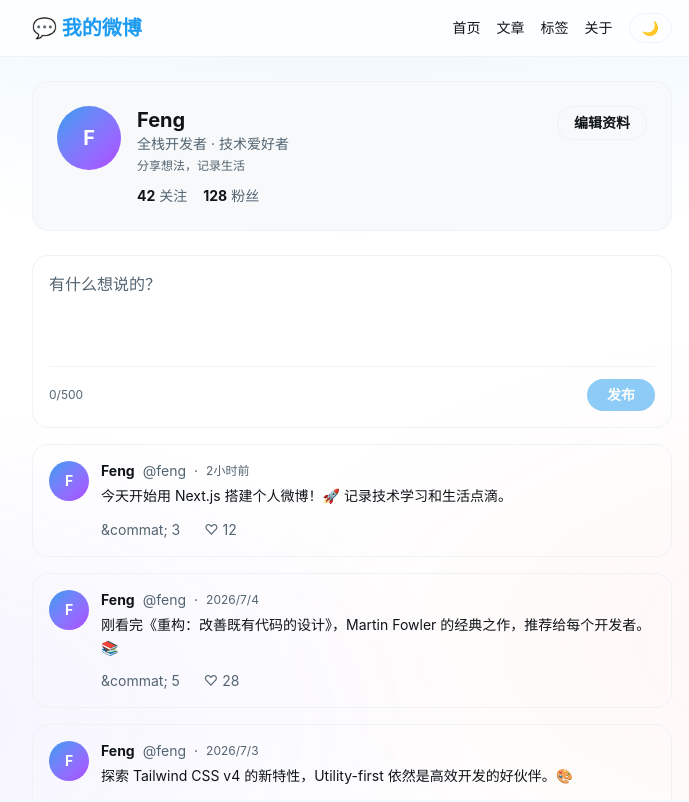
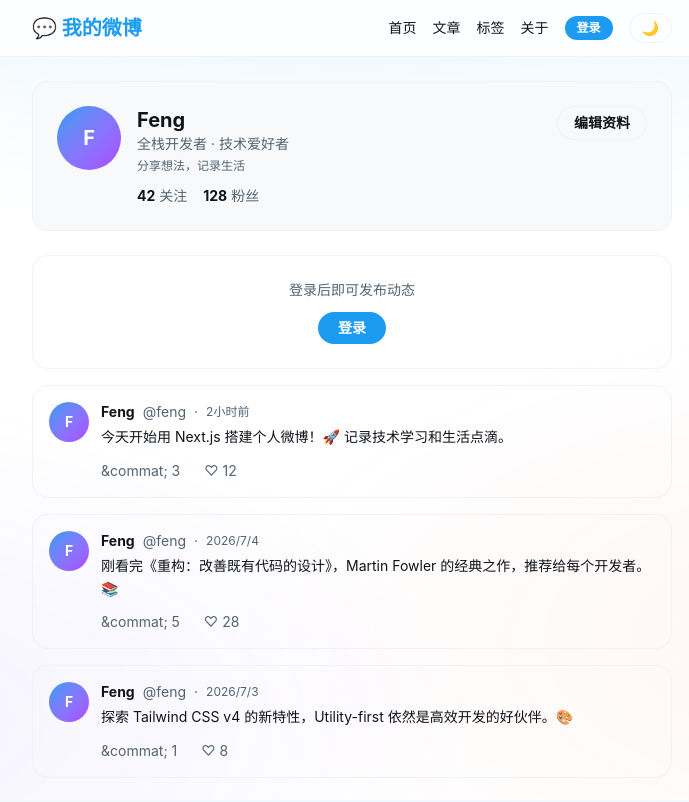
Before and after one commit to qiudaoyudeziwei0308-glitch/weibo-blog, a Next.js app: page / in a window 1280 px wide. Shown: the top 802 px of the page, without its empty margins (288-977 px from the left). Built offline with nearby package versions, Linux system fonts and the light colour scheme; no server answers.

Commit message:
feat: 添加登录认证系统
- NextAuth v5 + CredentialsProvider
- 登录页面 /login
- 发布保护：未登录不能发动态
- 点赞保护：未登录不能点赞
- 导航栏显示登录状态和退出
- .env.local 管理密钥

```diff
--- a/package.json
+++ b/package.json
@@ -12,6 +12,7 @@
     "@tailwindcss/typography": "^0.5.20",
     "gray-matter": "^4.0.3",
     "next": "latest",
+    "next-auth": "^5.0.0-beta.31",
     "react": "latest",
     "react-dom": "latest",
     "react-markdown": "^9.0.3",
--- /dev/null
+++ b/src/app/api/auth/[...nextauth]/route.js
@@ -0,0 +1,2 @@
+ import { handlers } from "@/auth";
+ export const { GET, POST } = handlers;
--- a/src/app/api/posts/[id]/like/route.js
+++ b/src/app/api/posts/[id]/like/route.js
@@ -1,7 +1,10 @@
- import { toggleLike } from "@/lib/data";
+import { toggleLike } from "@/lib/data";
+ import { auth } from "@/auth";
 
- export async function POST(request, { params }) {
-   const result = toggleLike(params.id);
+export async function POST(request, { params }) {
+  const session = await auth();
+  if (!session) return Response.json({ error: "请先登录" }, { status: 401 });
+  const result = toggleLike(params.id);
    if (!result) return Response.json({ error: "内容不存在" }, { status: 404 });
    return Response.json(result);
  }
--- a/src/app/api/posts/route.js
+++ b/src/app/api/posts/route.js
@@ -1,4 +1,5 @@
 import { getPosts, createPost } from "@/lib/data";
+ import { auth } from "@/auth";
 
 export async function GET() {
   const posts = getPosts();
@@ -6,6 +7,8 @@ export async function GET() {
 }
 
 export async function POST(request) {
+  const session = await auth();
+  if (!session) return Response.json({ error: "请先登录" }, { status: 401 });
   const { content } = await request.json();
   if (!content || !content.trim()) {
     return Response.json({ error: "内容不能为空" }, { status: 400 });
--- a/src/app/layout.js
+++ b/src/app/layout.js
@@ -1,4 +1,5 @@
 import "./globals.css";
+ import AuthProvider from "@/components/AuthProvider";
 
 export const metadata = {
   title: "我的微博",
@@ -8,7 +9,7 @@ export const metadata = {
 export default function RootLayout({ children }) {
   return (
     <html lang="zh-CN" suppressHydrationWarning>
-      <body className="min-h-screen">{children}</body>
-    </html>
+     <body className="min-h-screen"><AuthProvider>{children}</AuthProvider></body>
+   </html>
   );
 }
--- /dev/null
+++ b/src/app/login/page.js
@@ -0,0 +1,46 @@
+ "use client";
+ import { useState } from "react";
+ import { signIn } from "next-auth/react";
+ import { useRouter } from "next/navigation";
+
+ export default function LoginPage() {
+   const [username, setUsername] = useState("");
+   const [password, setPassword] = useState("");
+   const [error, setError] = useState("");
+   const router = useRouter();
+
+   const handleSubmit = async (e) => {
+     e.preventDefault();
+     setError("");
+     const result = await signIn("credentials", {
+       username,
+       password,
+       redirect: false,
+     });
+     if (result?.error) {
+       setError("用户名或密码错误");
+     } else {
+       router.push("/");
+       router.refresh();
+     }
+   };
+
+   return (
+     <div className="min-h-screen flex items-center justify-center bg-[var(--bg)]">
+       <form onSubmit={handleSubmit} className="w-full max-w-sm mx-4 border border-[var(--border)] rounded-2xl p-8 bg-[var(--bg-secondary)]">
+         <h1 className="text-2xl font-bold text-center mb-6">登录</h1>
+         {error && <p className="text-red-500 text-sm text-center mb-4">{error}</p>}
+         <input value={username} onChange={(e) => setUsername(e.target.value)}
+           className="w-full border border-[var(--border)] rounded-lg px-4 py-2 mb-4 bg-[var(--bg)] outline-none focus:border-[var(--primary)]"
+           placeholder="用户名" required />
+         <input value={password} onChange={(e) => setPassword(e.target.value)} type="password"
+           className="w-full border border-[var(--border)] rounded-lg px-4 py-2 mb-6 bg-[var(--bg)] outline-none focus:border-[var(--primary)]"
+           placeholder="密码" required />
+         <button type="submit"
+           className="w-full py-2 rounded-full bg-[var(--primary)] text-white font-bold hover:bg-[var(--primary-hover)]">
+           登录
+         </button>
+       </form>
+     </div>
+   );
+ }
--- /dev/null
+++ b/src/auth.js
@@ -0,0 +1,38 @@
+ import NextAuth from "next-auth";
+ import Credentials from "next-auth/providers/credentials";
+
+ const ADMIN_USER = process.env.ADMIN_USER || "admin";
+ const ADMIN_PASSWORD = process.env.ADMIN_PASSWORD || "admin123";
+
+ export const { handlers, signIn, signOut, auth } = NextAuth({
+   providers: [
+     Credentials({
+       name: "credentials",
+       credentials: {
+         username: { label: "用户名", type: "text", placeholder: "用户名" },
+         password: { label: "密码", type: "password", placeholder: "密码" },
+       },
+       async authorize(credentials) {
+         if (!credentials?.username || !credentials?.password) return null;
+         if (credentials.username === ADMIN_USER && credentials.password === ADMIN_PASSWORD) {
+           return { id: "1", name: ADMIN_USER, email: ADMIN_USER + "@blog.local" };
+         }
+         return null;
+       },
+     }),
+   ],
+   pages: {
+     signIn: "/login",
+   },
+   session: { strategy: "jwt" },
+   callbacks: {
+     async jwt({ token, user }) {
+       if (user) token.id = user.id;
+       return token;
+     },
+     async session({ session, token }) {
+       if (token && session.user) session.user.id = token.id;
+       return session;
+     },
+   },
+ });
--- /dev/null
+++ b/src/components/AuthProvider.js
@@ -0,0 +1,6 @@
+ "use client";
+ import { SessionProvider } from "next-auth/react";
+
+ export default function AuthProvider({ children }) {
+   return <SessionProvider>{children}</SessionProvider>;
+ }
--- a/src/components/ComposeBox.js
+++ b/src/components/ComposeBox.js
@@ -1,9 +1,22 @@
 "use client";
 import { useState } from "react";
+ import { useSession } from "next-auth/react";
+ import Link from "next/link";
 
 export default function ComposeBox({ onPost }) {
+  const { data: session } = useSession();
   const [content, setContent] = useState("");
   const [posting, setPosting] = useState(false);
+
+  if (!session) {
+    return (
+      <div className="border border-[var(--border)] rounded-2xl p-6 mb-4 text-center">
+        <p className="text-[var(--text-secondary)] text-sm mb-3">登录后即可发布动态</p>
+        <Link href="/login" className="px-5 py-1.5 rounded-full bg-[var(--primary)] text-white font-bold text-sm inline-block">登录</Link>
+      </div>
+    );
+  }
+
   const handleSubmit = async (e) => {
     e.preventDefault();
     if (!content.trim()) return;
--- a/src/components/Header.js
+++ b/src/components/Header.js
@@ -1,9 +1,12 @@
 "use client";
 import { useState } from "react";
 import Link from "next/link";
+ import { useSession, signOut } from "next-auth/react";
 
 export default function Header() {
   const [dark, setDark] = useState(false);
+  const { data: session } = useSession();
+
   const toggleTheme = () => {
     const next = !dark;
     setDark(next);
@@ -18,6 +21,14 @@ export default function Header() {
          <Link href="/articles" className="font-medium hover:text-[var(--primary)]">文章</Link>
          <Link href="/tags" className="font-medium hover:text-[var(--primary)]">标签</Link>
          <Link href="/about" className="font-medium hover:text-[var(--primary)]">关于</Link>
+         {session ? (
+           <div className="flex items-center gap-2">
+             <span className="text-xs text-[var(--text-secondary)]">{session.user.name}</span>
+             <button onClick={() => signOut()} className="px-3 py-1 rounded-full border border-[var(--border)] text-xs hover:bg-[var(--bg-secondary)]">退出</button>
+           </div>
+         ) : (
+           <Link href="/login" className="px-3 py-1 rounded-full bg-[var(--primary)] text-white text-xs font-bold">登录</Link>
+         )}
          <button onClick={toggleTheme} className="px-3 py-1 rounded-full border border-[var(--border)] text-sm hover:bg-[var(--bg-secondary)]">
            {dark ? "☀️" : "🌙"}
          </button>
```
Also changed, not shown: 1 other file (tests, documents, lock files or other folders).
